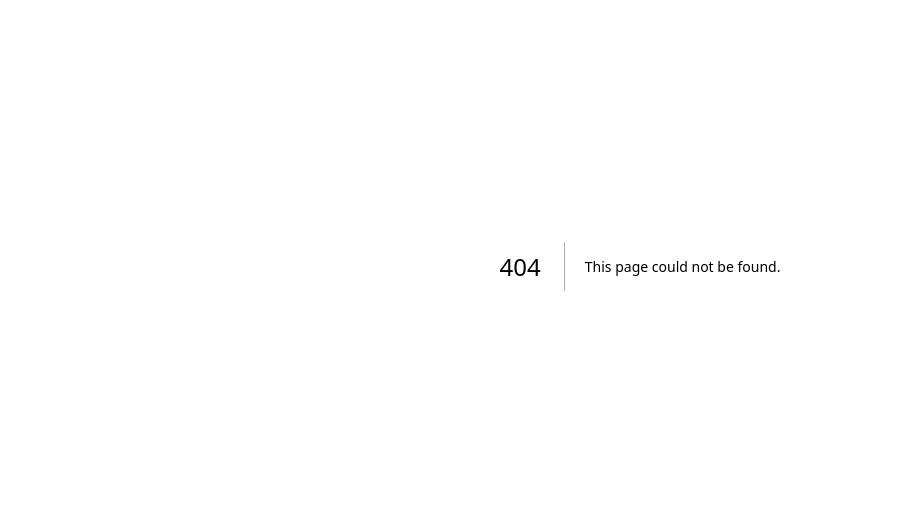
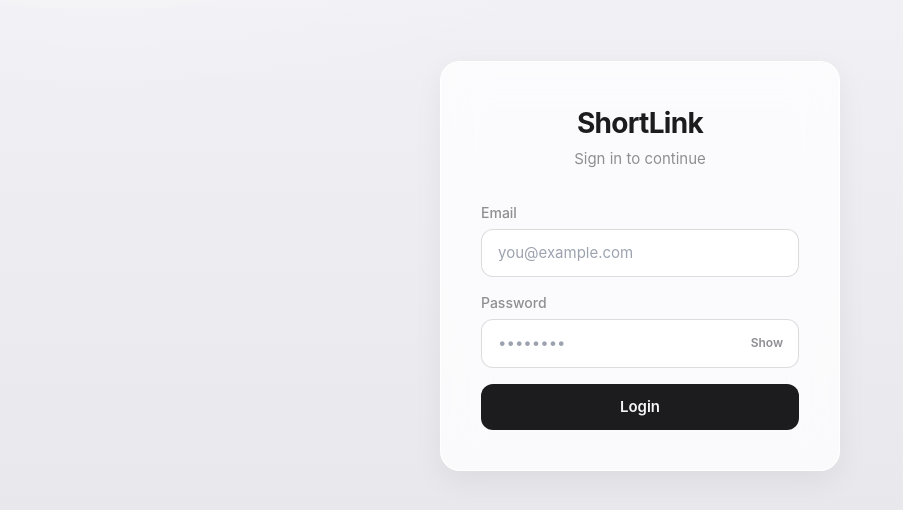
Before and after one commit to faham112/abr-shortener-nextjs, a Next.js app: page /login in a window 1280 px wide. Before the commit this address had no page. Shown: the part 134-644 px from the top of the page, without its empty margins (0-903 px from the left). Built offline with nearby package versions, Linux system fonts and the light colour scheme; no server answers.

Commit message:
Add login page

```diff
--- /dev/null
+++ b/src/app/login/page.tsx
@@ -0,0 +1,104 @@
+"use client";
+
+import { signIn, useSession } from "next-auth/react";
+import { useRouter } from "next/navigation";
+import { FormEvent, useEffect, useState } from "react";
+
+export default function LoginPage() {
+  const { data: session, status } = useSession();
+  const router = useRouter();
+  const [email, setEmail] = useState("");
+  const [password, setPassword] = useState("");
+  const [showPass, setShowPass] = useState(false);
+  const [error, setError] = useState("");
+  const [loading, setLoading] = useState(false);
+
+  useEffect(() => {
+    if (status === "authenticated" && session?.user) {
+      router.replace(session.user.role === "admin" ? "/admin" : "/dashboard");
+    }
+  }, [status, session, router]);
+
+  async function onSubmit(e: FormEvent) {
+    e.preventDefault();
+    setError("");
+    setLoading(true);
+    const res = await signIn("credentials", {
+      email: email.trim(),
+      password,
+      redirect: false,
+    });
+    setLoading(false);
+    if (res?.error) {
+      setError("Galat Email ya Password");
+      return;
+    }
+    router.refresh();
+  }
+
+  if (status === "loading") {
+    return (
+      <div className="flex min-h-screen items-center justify-center">
+        <p className="text-[var(--muted)]">Loading…</p>
+      </div>
+    );
+  }
+
+  return (
+    <div className="flex min-h-screen flex-col items-center justify-center p-5">
+      <div className="glass w-full max-w-[400px] p-8 sm:p-10">
+        <div className="mb-8 text-center">
+          <h1 className="text-[28px] font-bold tracking-tight text-[var(--heading)]">
+            ShortLink
+          </h1>
+          <p className="mt-1 text-[15px] text-[var(--muted)]">Sign in to continue</p>
+        </div>
+
+        {error && (
+          <div className="mb-5 rounded-xl border border-[rgba(215,0,21,0.25)] bg-[var(--err-bg)] px-3 py-3 text-center text-sm text-[var(--err)]">
+            {error}
+          </div>
+        )}
+
+        <form onSubmit={onSubmit} className="space-y-4">
+          <div>
+            <label className="label">Email</label>
+            <input
+              type="email"
+              className="input"
+              placeholder="you@example.com"
+              value={email}
+              onChange={(e) => setEmail(e.target.value)}
+              required
+              autoComplete="email"
+            />
+          </div>
+          <div>
+            <label className="label">Password</label>
+            <div className="relative">
+              <input
+                type={showPass ? "text" : "password"}
+                className="input pr-14"
+                placeholder="••••••••"
+                value={password}
+                onChange={(e) => setPassword(e.target.value)}
+                required
+                autoComplete="current-password"
+              />
+              <button
+                type="button"
+                className="absolute right-2 top-1/2 -translate-y-1/2 px-2 py-1 text-xs font-semibold text-[var(--muted)]"
+                onClick={() => setShowPass((s) => !s)}
+              >
+                {showPass ? "Hide" : "Show"}
+              </button>
+            </div>
+          </div>
+          <button type="submit" className="btn-primary mt-2 w-full" disabled={loading}>
+            {loading ? "Signing in…" : "Login"}
+          </button>
+        </form>
+      </div>
+    </div>
+  );
+}
```
